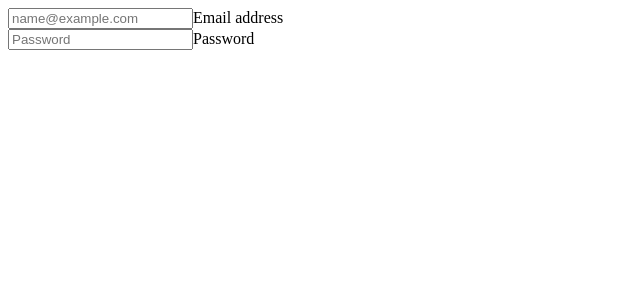
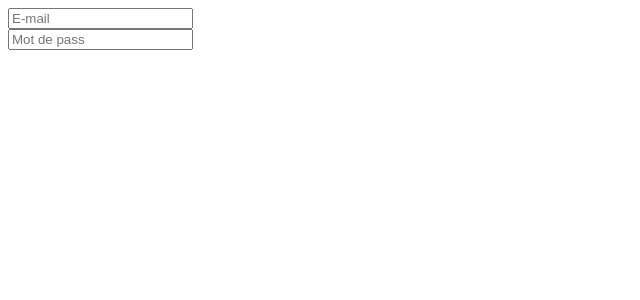
Before and after one commit to beinjamin/Gestion_Stock_Angular, an Angular app: page / in a window 1280 px wide. Shown: the top 300 px of the page, without its empty margins (0-640 px from the left). Built offline with nearby package versions, Linux system fonts and the light colour scheme.

Commit message:
Creation component page-login

```diff
--- a/src/app/pages/page-login/page-login.component.html
+++ b/src/app/pages/page-login/page-login.component.html
@@ -1,10 +1,22 @@
+<div>
+
+
+
+
+
 <div class="card">
-  <div class="form-floating mb-3">
-    <input type="email" class="form-control" id="floatingInput" placeholder="name@example.com">
-    <label for="floatingInput">Email address</label>
+<div class="card-boy">
+
+  <div class="mb-3">
+    <input type="email" class="form-control"  placeholder="E-mail">
   </div>
-  <div class="form-floating">
-    <input type="password" class="form-control" id="floatingPassword" placeholder="Password">
-    <label for="floatingPassword">Password</label>
+
+  <div class="mb-3">
+    <input type="password" class="form-control"  placeholder="Mot de pass">
   </div>
+
 </div>
+
+</div>
+
+</div>
```
